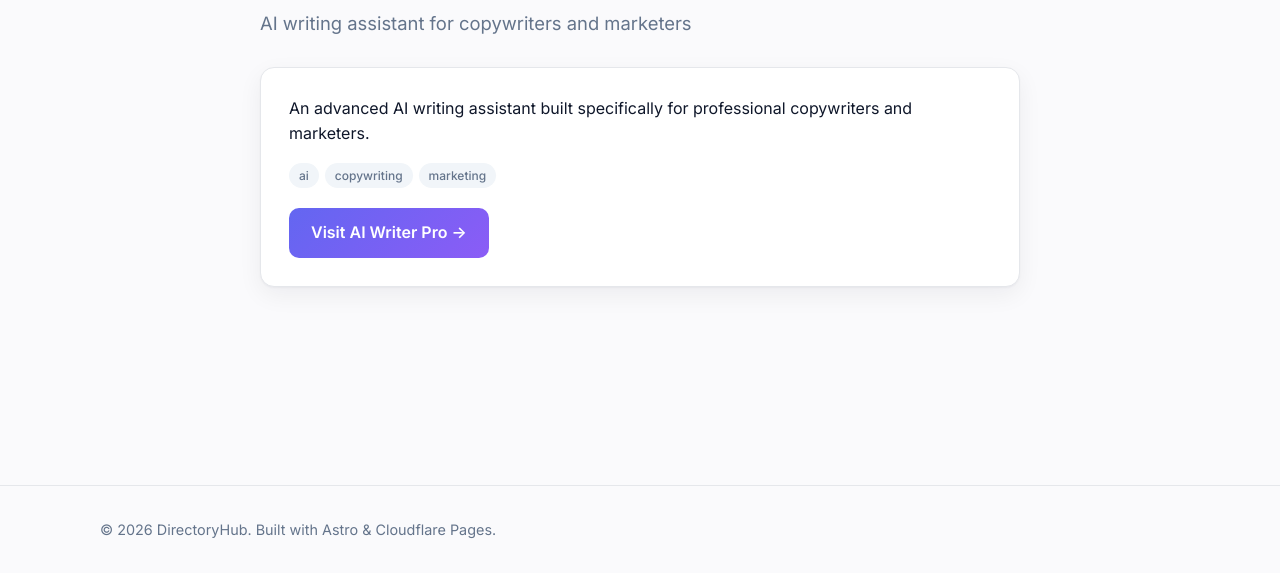
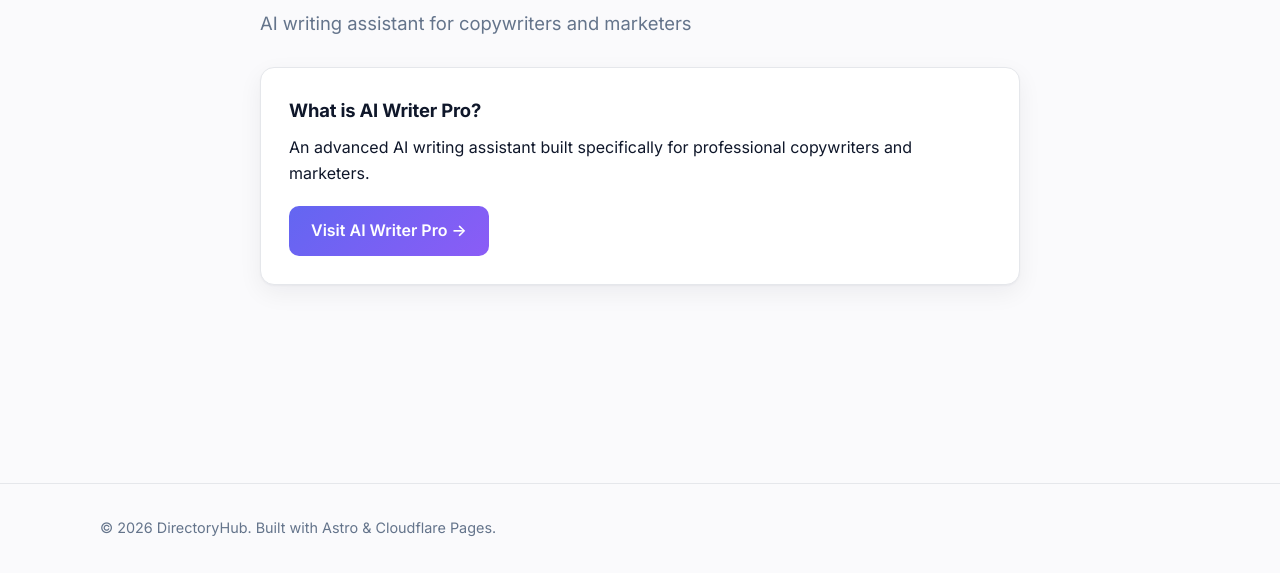
Before and after one commit to cliyne/my-directory, an Astro site: page /ai-writer-pro in a window 1280 px wide. Shown: the part 240-813 px from the top of the page. Built offline with nearby package versions, Linux system fonts and the light colour scheme; Astro itself is replaced by a stand-in of ours.

Commit message:
Update [slug].astro

```diff
--- a/src/pages/[slug].astro
+++ b/src/pages/[slug].astro
@@ -1,20 +1,34 @@
 ---
 import BaseLayout from '../layouts/BaseLayout.astro';
-import { getEntries } from '../lib/data';
+import { getEntries, type Entry } from '../lib/data';
 
 export function getStaticPaths() {
   const entries = getEntries();
-  return entries.map((entry) => ({
-    params: { slug: entry.slug },
-    props: {
-      entry,
-      related: entries.filter((e) => e.category === entry.category && e.slug !== entry.slug).slice(0, 3),
-    },
-  }));
+  return entries.map((entry) => {
+    const picked = entry.alternatives
+      .map((s) => entries.find((e) => e.slug === s))
+      .filter((e): e is Entry => Boolean(e));
+    const filler = entries
+      .filter((e) => e.category === entry.category && e.slug !== entry.slug && !entry.alternatives.includes(e.slug))
+      .slice(0, Math.max(0, 3 - picked.length));
+    return { params: { slug: entry.slug }, props: { entry, alternatives: [...picked, ...filler] } };
+  });
 }
-const { entry, related } = Astro.props;
+
+const { entry, alternatives } = Astro.props;
+const outbound = entry.affiliateUrl || entry.url;
+const schema = {
+  '@context': 'https://schema.org',
+  '@type': 'SoftwareApplication',
+  name: entry.name,
+  applicationCategory: entry.category,
+  description: entry.tagline,
+  url: entry.url,
+};
 ---
-<BaseLayout title={`${entry.name} – Pricing, Features & Alternatives`} description={entry.tagline}>
+<BaseLayout title={`${entry.name}: Features, Pricing & Alternatives`} description={entry.tagline}>
+  <script slot="head" type="application/ld+json" set:html={JSON.stringify(schema)} />
+
   <article class="detail">
     <nav class="crumbs"><a href="/">Home</a> / {entry.category} / {entry.name}</nav>
     <div class="badges">
@@ -23,22 +37,42 @@ const { entry, related } = Astro.props;
     </div>
     <h1>{entry.name}</h1>
     <p class="lead">{entry.tagline}</p>
+    {entry.updated && <p class="meta">Last updated {entry.updated}</p>}
 
     <div class="panel">
+      <h2>What is {entry.name}?</h2>
       <p>{entry.description}</p>
-      <div class="badges" style="margin-top:16px">
-        {entry.tags.map((t) => <span class="badge tag">{t}</span>)}
+      {entry.bestFor && <p style="margin-top:12px"><strong>Best for:</strong> {entry.bestFor}</p>}
+      {outbound && <a class="btn" href={outbound} target="_blank" rel="noopener sponsored nofollow">Visit {entry.name} →</a>}
+    </div>
+
+    {entry.features.length > 0 && (
+      <div class="panel">
+        <h2>Key features</h2>
+        <ul class="list">{entry.features.map((f) => <li>{f}</li>)}</ul>
       </div>
-      {entry.url && <a class="btn" href={entry.url} target="_blank" rel="noopener sponsored nofollow">Visit {entry.name} →</a>}
-    </div>
+    )}
+
+    {(entry.pros.length > 0 || entry.cons.length > 0) && (
+      <div class="cols">
+        <div class="panel">
+          <h2>Pros</h2>
+          <ul class="list pros">{entry.pros.map((p) => <li>{p}</li>)}</ul>
+        </div>
+        <div class="panel">
+          <h2>Cons</h2>
+          <ul class="list cons">{entry.cons.map((c) => <li>{c}</li>)}</ul>
+        </div>
+      </div>
+    )}
 
     <div class="ad-slot"></div>
 
-    {related.length > 0 && (
+    {alternatives.length > 0 && (
       <>
-        <h2 class="section">More in {entry.category}</h2>
+        <h2 class="section">Alternatives to {entry.name}</h2>
         <div class="grid">
-          {related.map((r) => (
+          {alternatives.map((r) => (
             <a class="card" href={`/${r.slug}/`}>
               <div class="avatar">{r.name.charAt(0).toUpperCase()}</div>
               <h3>{r.name}</h3>
```
